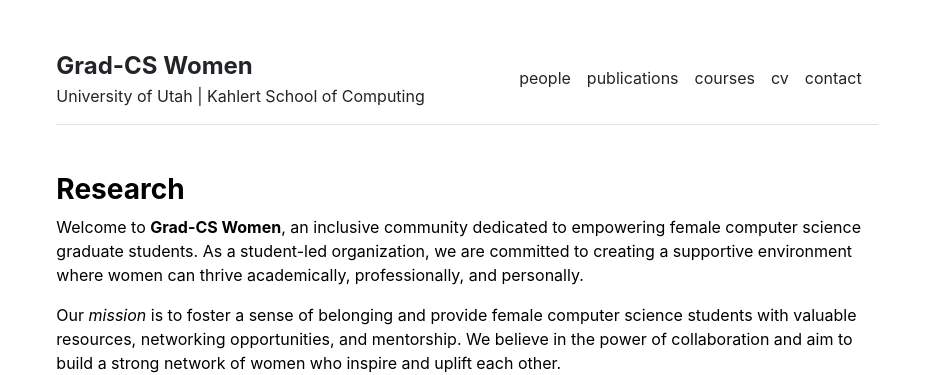
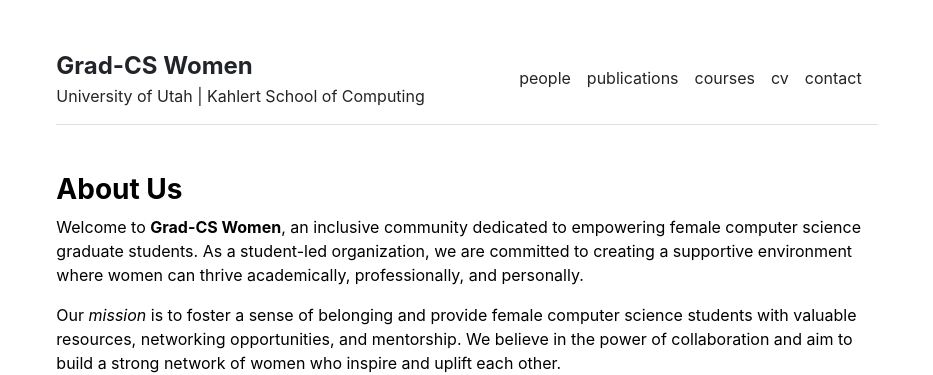
Before and after one commit to gradCSwomen-utah/gradCSwomen-utah.github.io, a Jekyll site: the page built from index.md, in a window 1280 px wide. Shown: the top 375 px of the page, without its empty margins (173-1106 px from the left). Built offline with Jekyll 4.4.1, drawn with Linux system fonts in a browser that asks for light colours.

Commit message:
Update home.html

```diff
--- a/_layouts/home.html
+++ b/_layouts/home.html
@@ -4,7 +4,7 @@
 
 <div class="row g-5 mb-5">
   <div class="col-md-12">
-    <h3 class="fw-bold">Research</h3>
+    <h3 class="fw-bold">About Us</h3>
     {{ content }}
   </div>
 <!--   <div class="col-md-6">
```
